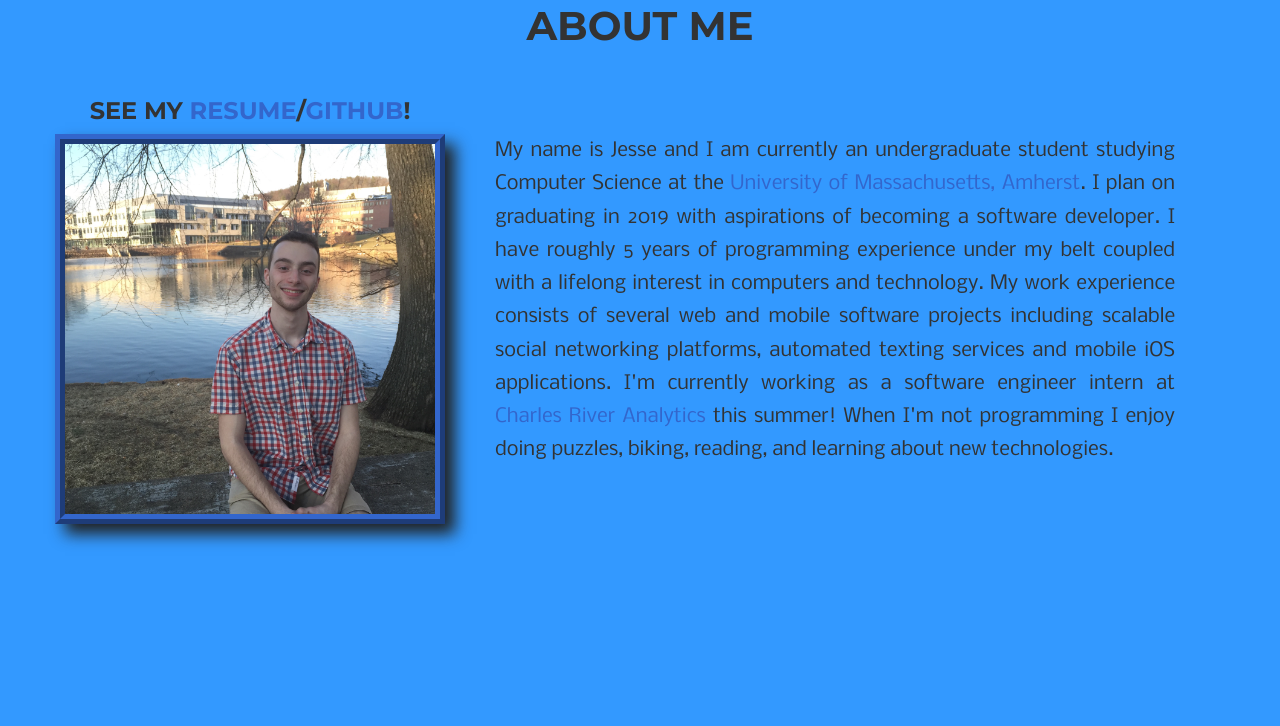
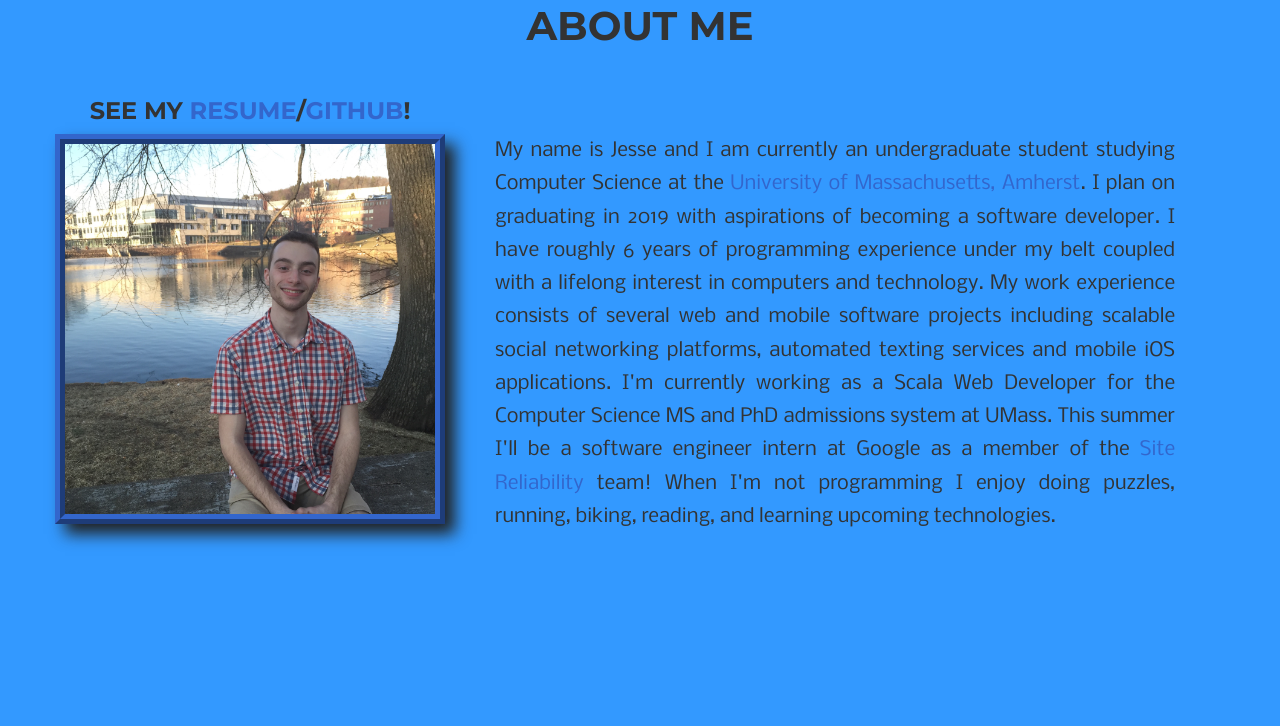
Before and after one commit to jrbartola/Website, a Python web app: template templates/index.html in a window 1280 px wide. Shown: the part 721-1447 px from the top of the page. Run offline with Jinja, Linux system fonts and the light colour scheme; the template is opened without the code that fills it, so the values that code supplies are empty; some libraries are stand-ins or nearby versions; some web fonts are replaced.

Commit message:
Updated bio

```diff
--- a/templates/index.html
+++ b/templates/index.html
@@ -73,7 +73,7 @@
                 <!-- </div> -->
                 <!-- <div class="col-md-8"> -->
                     <div class="about-bio">
-                        <p id="mybio">My name is Jesse and I am currently an undergraduate student studying Computer Science at the <a href="http://www.umass.edu/">University of Massachusetts, Amherst</a>. I plan on graduating in 2019 with aspirations of becoming a software developer. I have roughly 5 years of programming experience under my belt coupled with a lifelong interest in computers and technology. My work experience consists of several web and mobile software projects including scalable social networking platforms, automated texting services and mobile iOS applications. I'm currently working as a software engineer intern at <a href="http://cra.com/">Charles River Analytics</a> this summer! When I'm not programming I enjoy doing puzzles, biking, reading, and learning about new technologies.
+                        <p id="mybio">My name is Jesse and I am currently an undergraduate student studying Computer Science at the <a href="http://www.umass.edu/">University of Massachusetts, Amherst</a>. I plan on graduating in 2019 with aspirations of becoming a software developer. I have roughly 6 years of programming experience under my belt coupled with a lifelong interest in computers and technology. My work experience consists of several web and mobile software projects including scalable social networking platforms, automated texting services and mobile iOS applications. I'm currently working as a Scala Web Developer for the Computer Science MS and PhD admissions system at UMass. This summer I'll be a software engineer intern at Google as a member of the <a href="https://landing.google.com/sre/">Site Reliability</a> team! When I'm not programming I enjoy doing puzzles, running, biking, reading, and learning upcoming technologies.
                         </p>
                     </div>
                 <!-- </div> -->
```
